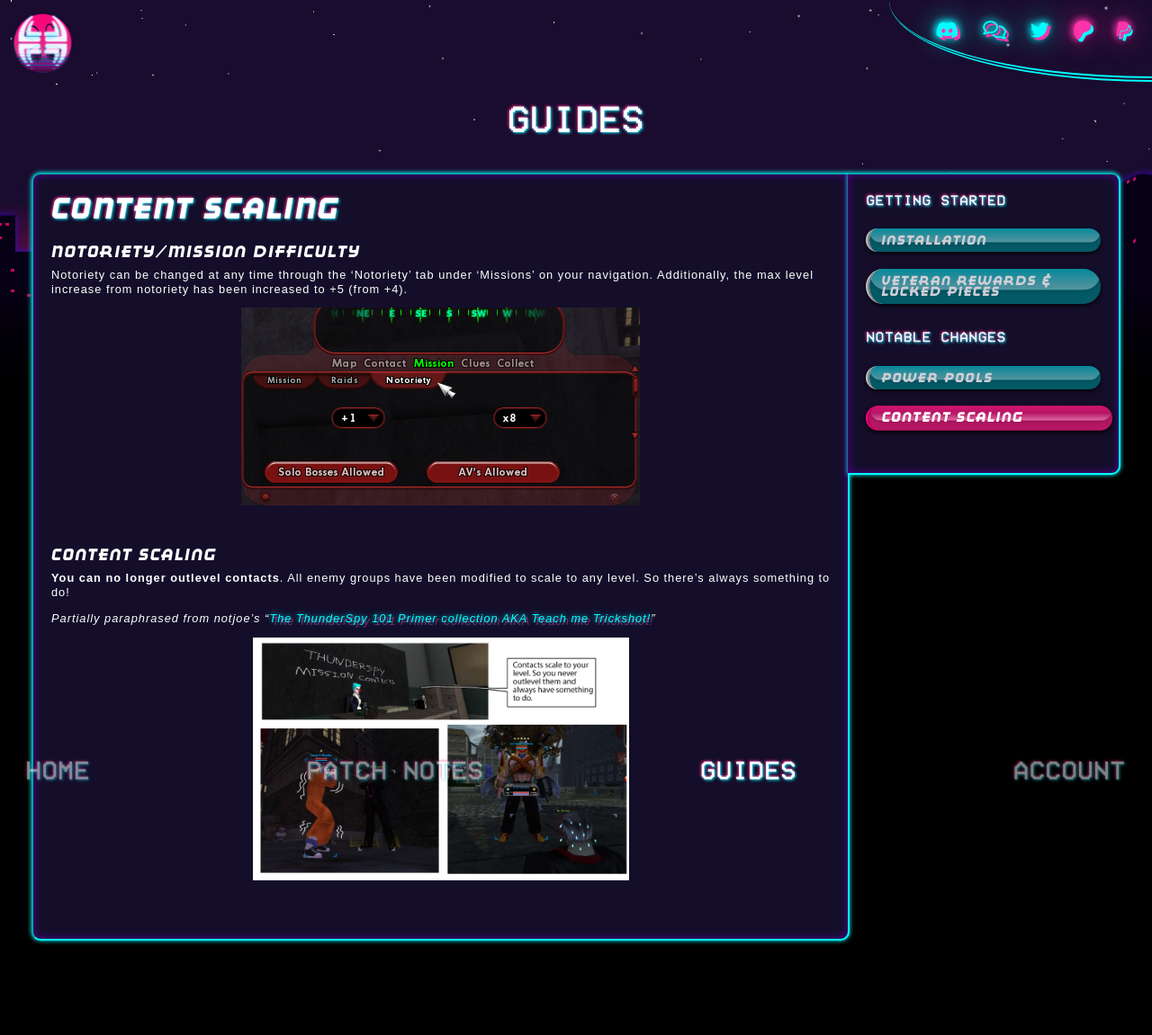
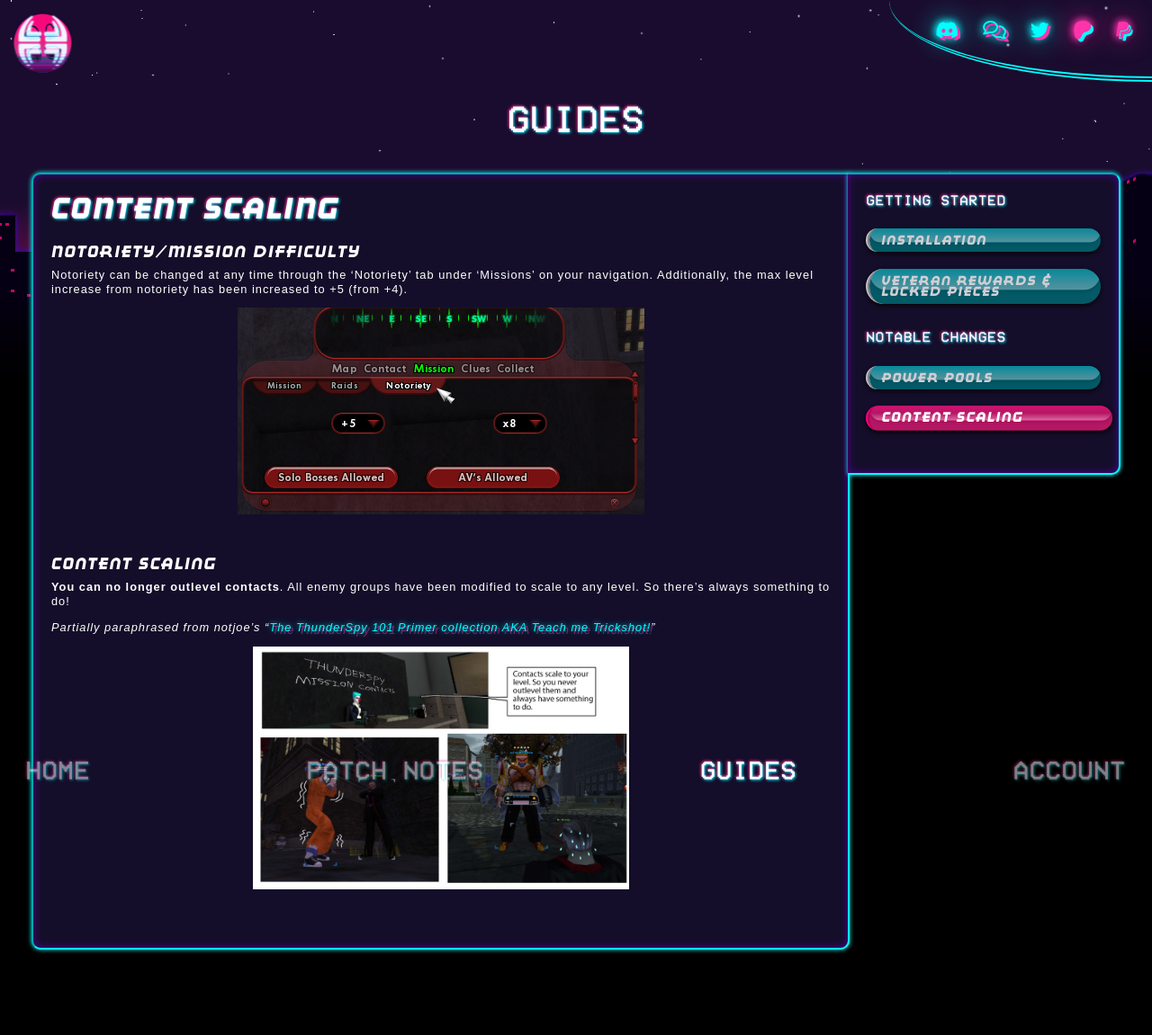
Before and after one commit to crekulon/tspy, a Jekyll site: the page built from _guides/20211109003642-content-scaling.md, in a window 1280 px wide. Shown: the whole page at 90% size. Built offline with Jekyll 4.4.1, drawn with Linux system fonts in a browser that asks for light colours; nearby versions of some CDN libraries.

Commit message:
Update Guides “20211109003642-content-scaling”

```diff
--- a/_guides/20211109003642-content-scaling.md
+++ b/_guides/20211109003642-content-scaling.md
@@ -7,14 +7,12 @@ title: Content Scaling
 
 Notoriety can be changed at any time through the 'Notoriety' tab under 'Missions' on your navigation. Additionally, the max level increase from notoriety has been increased to +5 (from +4).
 
-![](/img/uploads/coxg_runxomdgvw.png)
-
+![](/img/uploads/coxg_dnexyyf9bi.png)
 
 ###### Content Scaling
 
 **You can no longer outlevel contacts**. All enemy groups have been modified to scale to any level. So there's always something to do!
 
-
 *Partially paraphrased from notjoe's "[The ThunderSpy 101 Primer collection AKA Teach me Trickshot!](https://thunderspygaming.boards.net/thread/71/thunderspy-primer-collection-teach-trickshot)"*
 
 ![](/img/uploads/51320887186_1a743f7c86_k.jpg)
```
Also changed, not shown: img/uploads/coxg_dnexyyf9bi.png (added).
